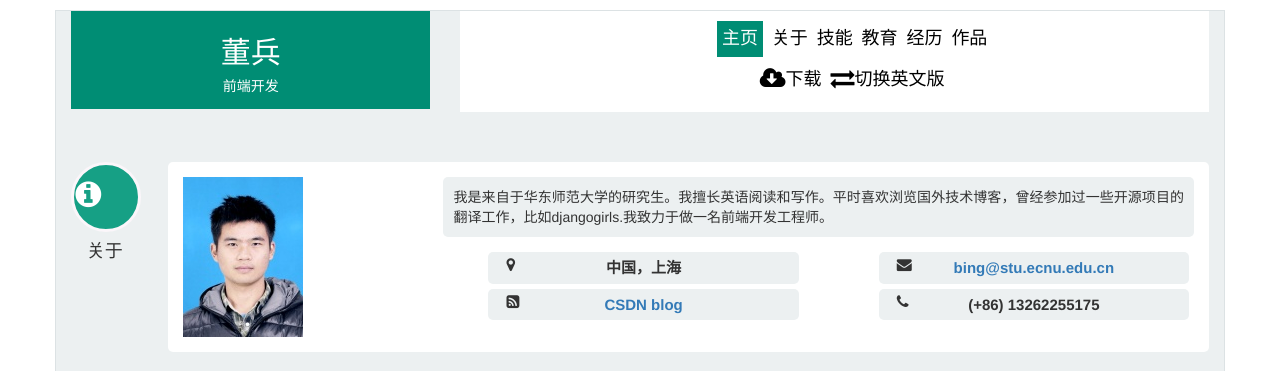
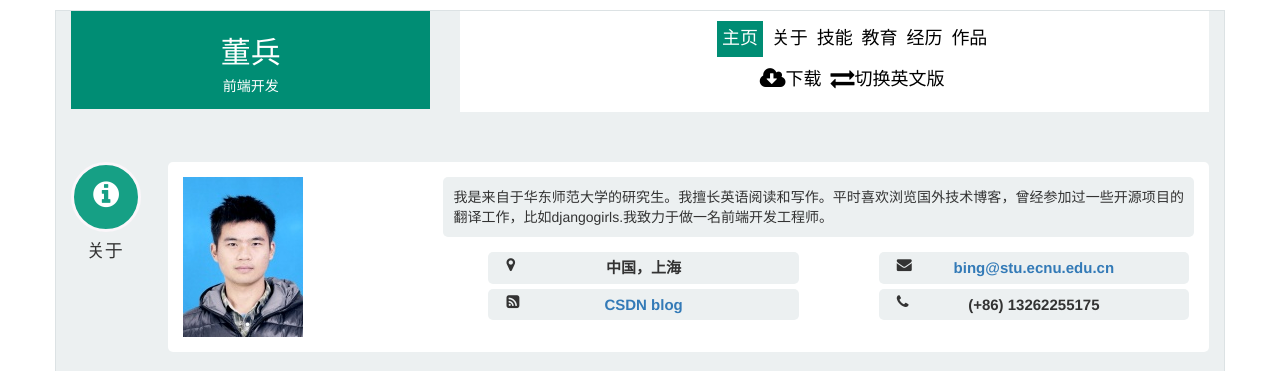
Before and after one commit to madneal/my-first-blog, a Django app: page /cv_zh/ in a window 1280 px wide. Shown: the top 371 px of the page. Run offline with Django 3.2, Linux system fonts and the light colour scheme; some libraries are stand-ins or nearby versions.

Commit message:
modify the infor log

```diff
--- a/blog/static/css/resume.css
+++ b/blog/static/css/resume.css
@@ -157,7 +157,7 @@ progress{
 .body i{
 	color: #000000;
 }
-#about i{
+#about ul i{
 	position: absolute;
 	left: 20%;
 }
```
